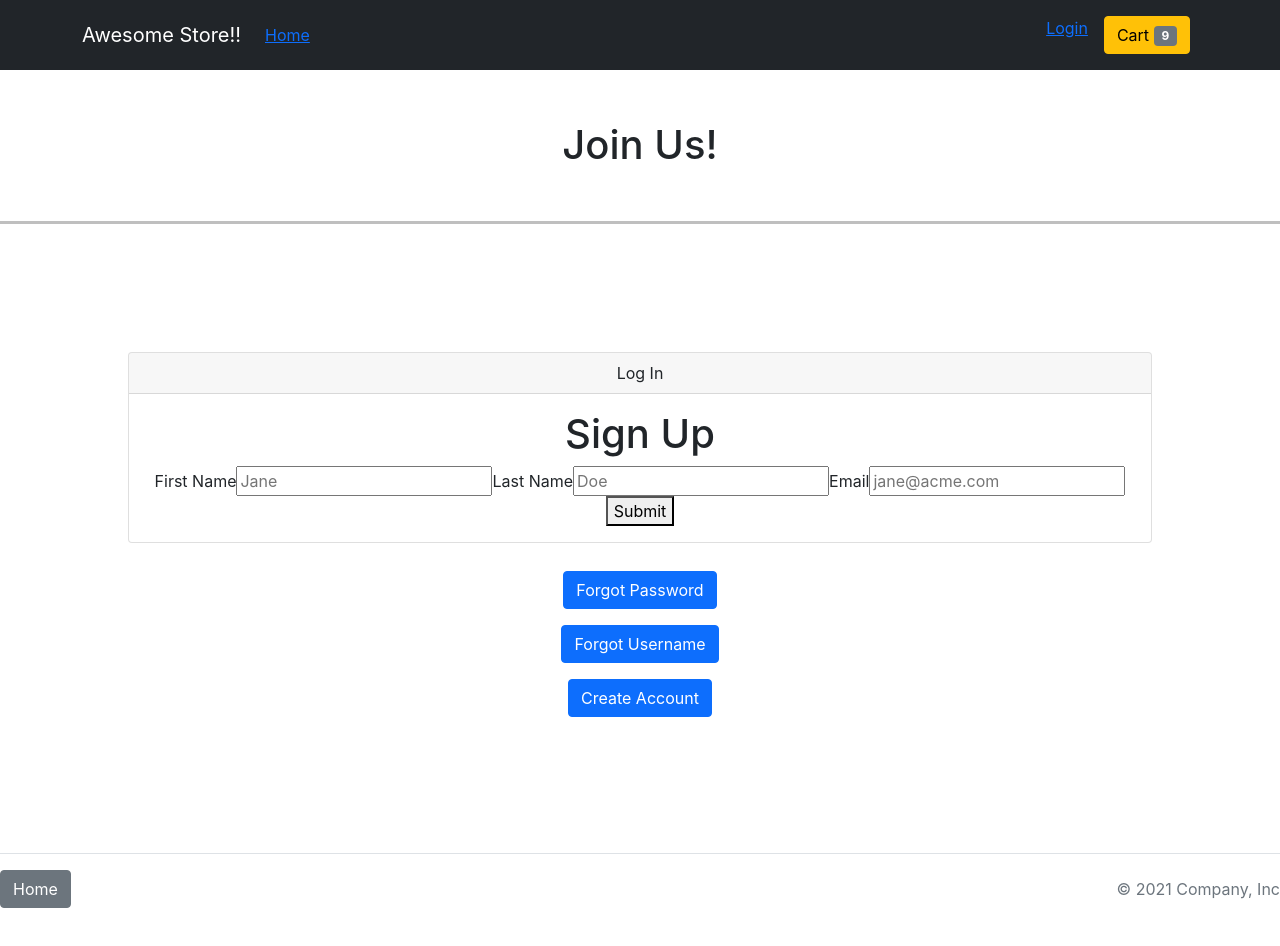
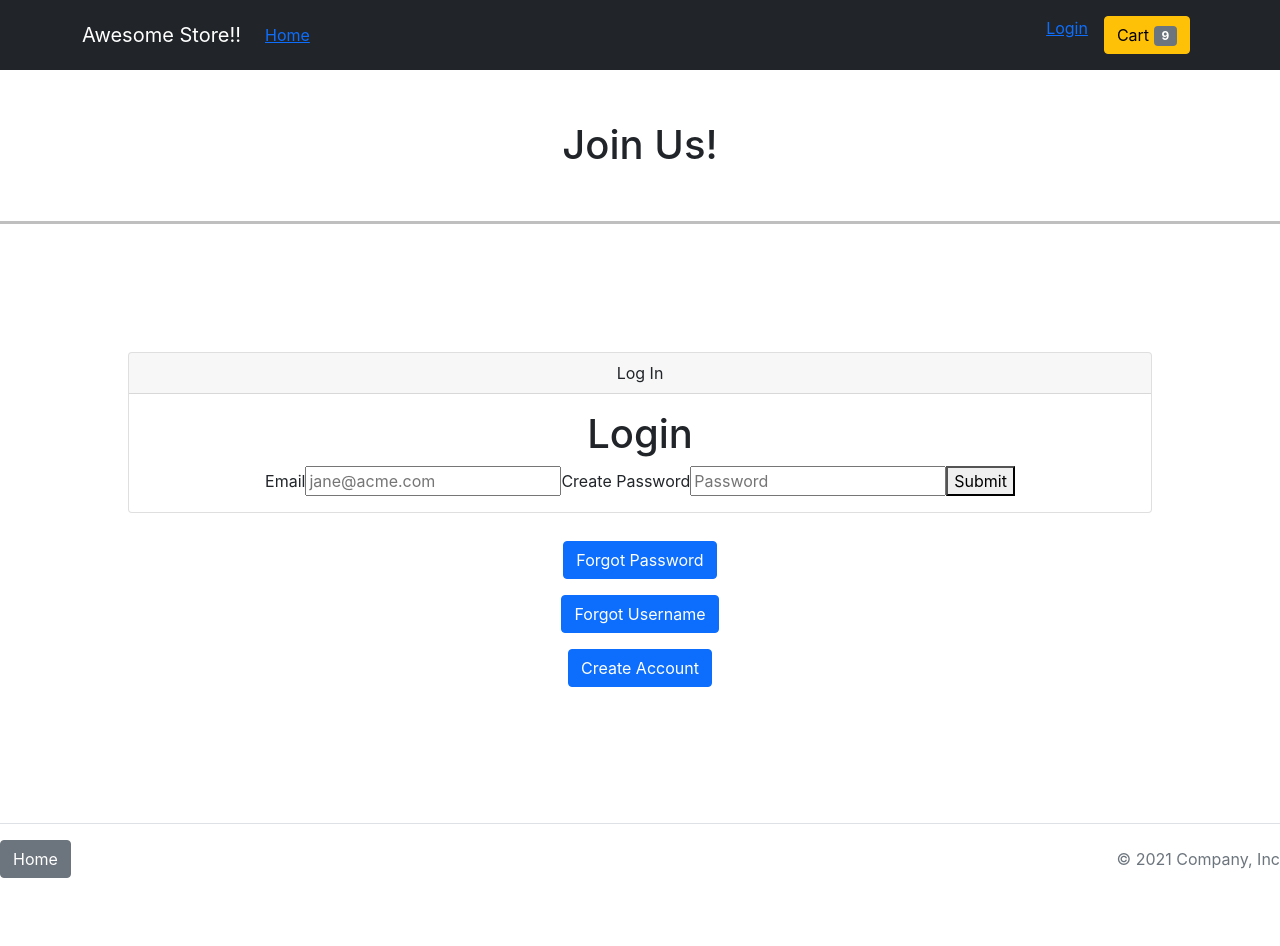
Before and after one commit to joekupernik/react-store, a React (Create React App) app: page /login in a window 1280 px wide. After the commit the page ends 918 px from the top, so only its background shows below. Built offline with nearby package versions, Linux system fonts and the light colour scheme; the HTML template or start-up script is replaced by a standard one.

Commit message:
validate form login

```diff
--- a/src/components/LoginForm/LoginForm.js
+++ b/src/components/LoginForm/LoginForm.js
@@ -1,29 +1,48 @@
 import React from 'react';
-import { Formik, Field, Form } from 'formik';
+import { Formik, Form, Field } from 'formik';
+import * as Yup from 'yup';
+
+
+const SignupSchema = Yup.object().shape({
+  email: Yup.string().email('Invalid email').required('Required').min(10, 'Too Short!')
+    .max(40, 'Too Long!'),
+});
+
 
 const LoginForm = () => {
 
 
+  const validatePassword = values => {
+    let error = "";
+    const passwordRegex = /(?=.*[0-9])/;
+    if (!values) {
+      error = "*Required";
+    } else if (values.length < 8) {
+      error = "*Password must be 8 characters long.";
+    } else if (!passwordRegex.test(values)) {
+      error = "*Invalid password. Must contain one number.";
+    }
+    return error;
+  };
+
+
+
   return (
     <div>
-    <h1>Sign Up</h1>
+      <h1>Login</h1>
       <Formik
         initialValues={{
-        firstName: '',
-        lastName: '',
           email: '',
         }}
+
+        validationSchema={SignupSchema}
         onSubmit={async (values) => {
           await new Promise((r) => setTimeout(r, 500));
           alert(JSON.stringify(values, null, 2));
         }}
       >
+        {({ errors, touched }) => (
           <Form>
-        <label htmlFor="firstName">First Name</label>
-        <Field id="firstName" name="firstName" placeholder="Jane" />
-
-        <label htmlFor="lastName">Last Name</label>
-        <Field id="lastName" name="lastName" placeholder="Doe" />
 
             <label htmlFor="email">Email</label>
             <Field
@@ -32,8 +51,22 @@ const LoginForm = () => {
               placeholder="jane@acme.com"
               type="email"
             />
+
+            {errors.email && touched.email ? <div>{errors.email}</div> : null}
+
+            <label htmlFor="Password">Create Password</label>
+            <Field
+              type= "password"
+              name="password"
+              placeholder="Password"
+              validate= {validatePassword}
+            />
+            {errors.password && touched.password? <div>{errors.password}</div> : null}
+
+
             <button type="submit">Submit</button>
           </Form>
+        )}
       </Formik>
     </div>
   );
```
Lines whose indentation alone changed are shown as unchanged.
